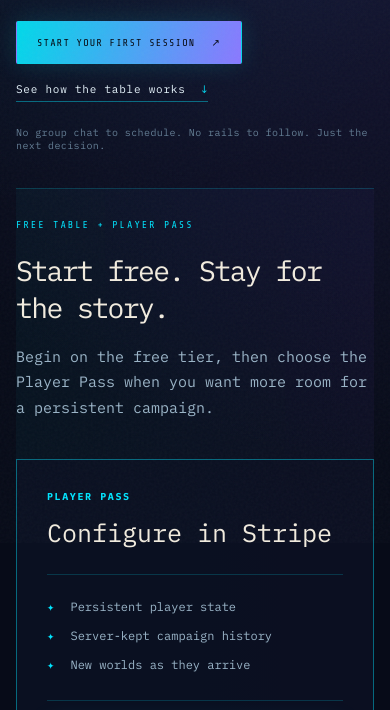
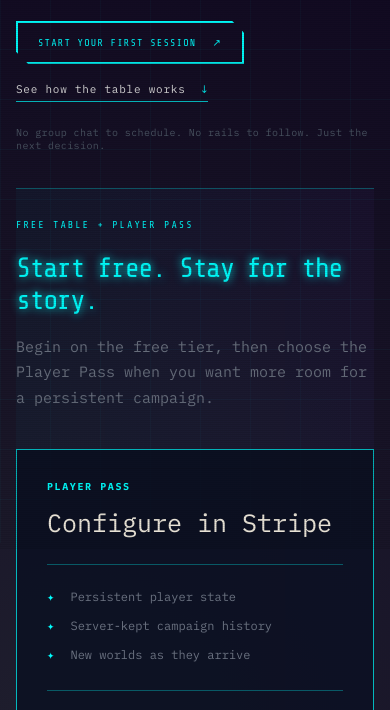
Before and after one commit to Mnehmos/rpg-mcp-live, a website: page public/index.html in a window 390 px wide. Shown: the part 301-1011 px from the top of the page. Drawn offline with nearby package versions, Linux system fonts and the light colour scheme; no server answers.

Commit message:
feat(ui): apply Quest Keeper style guide (#295)
## Summary

- apply the public Quest Keeper AI style-guide palette to the player
table
- use Share Tech Mono for headings and IBM Plex Mono for body/forms
- add the guide's scanline/grid atmosphere and neon-border button
treatment
- preserve the compact, readable browser-first table layout

## Risk

Medium. This changes the player-facing visual layer only; game state,
API behavior, accounting, and server-side rules are unchanged.

## Acceptance criteria

- the player page uses the style guide's cyan, green, magenta, orange,
and dark-surface tokens
- headings/logos use Share Tech Mono and body/forms use IBM Plex Mono
- the player table remains readable and single-column on mobile
- the style-guide tokens and effects are covered by a branding test

## Verification

- `npm test -- public/branding.test.js public/usage-display.test.js`
- `git diff --check`
- hosted CI full check, build, and reference-engine smoke

```diff
--- a/public/styles.css
+++ b/public/styles.css
@@ -765,42 +765,69 @@ h1 i { color: var(--amber); font-style: italic; }
 /* Quest Keeper AI launch surface: use the marketing site's neon language while
    keeping the player table quieter, denser, and easier to scan. */
 .play-app {
-  --ink: #e9f7ff;
-  --muted: #9bb5c8;
-  --faint: #637d94;
-  --line: rgba(0, 229, 255, .18);
-  --line-strong: rgba(0, 229, 255, .42);
-  --night: #070b18;
-  --panel: #0b1021;
-  --panel-light: #11162b;
-  --amber: #00e5ff;
-  --amber-bright: #b6a0ff;
-  --mint: #61f2c6;
-  --danger: #ff7891;
+  --ink: #e0e0e0;
+  --muted: #6b7280;
+  --faint: #4b5563;
+  --line: rgba(0, 255, 255, .3);
+  --line-strong: rgba(0, 255, 255, .7);
+  --night: #050508;
+  --panel: #111118;
+  --panel-light: #1a1a25;
+  --amber: #00ffff;
+  --amber-bright: #00ff00;
+  --mint: #00ff88;
+  --danger: #ff006e;
+  --warm-accent: #ff9500;
   font-family: "IBM Plex Mono", ui-monospace, SFMono-Regular, Consolas, monospace;
   background:
-    radial-gradient(circle at 15% 0%, rgba(0, 229, 255, .08), transparent 32rem),
-    radial-gradient(circle at 90% 10%, rgba(124, 92, 255, .11), transparent 34rem),
-    var(--night);
+    radial-gradient(circle at 50% 50%, #1f1f2e 0%, #0f0520 50%, var(--night) 100%);
+  background-size: 200% 200%;
+  animation: play-gradient-move 20s ease infinite;
 }
+@keyframes play-gradient-move {
+  0%, 100% { background-position: 0% 50%; }
+  50% { background-position: 100% 50%; }
+}
+.play-app::before {
+  content: "";
+  position: fixed;
+  inset: 0;
+  pointer-events: none;
+  background: repeating-linear-gradient(0deg, rgba(0, 0, 0, .15), rgba(0, 0, 0, .15) 1px, transparent 1px, transparent 2px);
+  z-index: 9999;
+  animation: play-scanline 8s linear infinite;
+}
+.play-app::after {
+  content: "";
+  position: fixed;
+  inset: 0;
+  pointer-events: none;
+  background-image: linear-gradient(rgba(0, 255, 255, .03) 1px, transparent 1px), linear-gradient(90deg, rgba(0, 255, 255, .03) 1px, transparent 1px);
+  background-size: 50px 50px;
+  z-index: 1;
+}
+@keyframes play-scanline {
+  from { transform: translateY(0); }
+  to { transform: translateY(10px); }
+}
+.play-app > * { position: relative; z-index: 2; }
 .play-app h1,
 .play-app h2,
 .play-app h3,
-.play-app .log-entry,
-.play-app .hero-lede,
-.play-app .section-lede,
-.play-app .scene-panel h3,
-.play-app .table-header h3,
-.play-app .character-heading strong,
-.play-app .tutorial-card .markdown-body,
 .play-app .markdown-body h1,
 .play-app .markdown-body h2,
 .play-app .markdown-body h3,
 .play-app .markdown-body h4,
 .play-app .markdown-body h5,
 .play-app .markdown-body h6 {
-  font-family: "IBM Plex Mono", ui-monospace, SFMono-Regular, Consolas, monospace;
+  color: var(--amber);
+  font-family: "Share Tech Mono", "IBM Plex Mono", monospace;
+  text-shadow: 0 0 10px var(--amber);
 }
+.play-app .log-entry,
+.play-app .hero-lede,
+.play-app .section-lede,
+.play-app .tutorial-card .markdown-body { font-family: "IBM Plex Mono", ui-monospace, SFMono-Regular, Consolas, monospace; }
 .play-app .grain { opacity: .055; }
 .play-app .site-header { border-bottom-color: rgba(0, 229, 255, .25); }
 .play-app .brand,
@@ -828,14 +855,21 @@ h1 i { color: var(--amber); font-style: italic; }
 .play-app .action-button span {
   color: var(--amber);
 }
+.play-app .button {
+  border-width: 2px;
+  border-radius: 0;
+  clip-path: polygon(0 0, calc(100% - 12px) 0, 100% 12px, 100% 100%, 12px 100%, 0 calc(100% - 12px));
+  font-family: "Share Tech Mono", "IBM Plex Mono", monospace;
+}
 .play-app .button-primary {
-  background: linear-gradient(110deg, #00d9e9, #8b78ff);
-  color: #050811;
-  box-shadow: 0 0 24px rgba(0, 229, 255, .15);
+  background: transparent;
+  border-color: var(--amber);
+  color: var(--amber);
+  box-shadow: none;
 }
-.play-app .button-primary:hover { background: linear-gradient(110deg, #72f7ff, #b6a0ff); }
-.play-app .button-quiet { border-color: var(--line-strong); }
-.play-app .button-quiet:hover { border-color: var(--amber); color: var(--ink); }
+.play-app .button-primary:hover { background: var(--amber); color: var(--night); box-shadow: 0 0 20px var(--amber); }
+.play-app .button-quiet { border-color: var(--mint); color: var(--mint); }
+.play-app .button-quiet:hover { background: var(--mint); border-color: var(--mint); color: var(--night); box-shadow: 0 0 20px var(--mint); }
 .play-app .hero {
   grid-template-columns: 1fr;
   min-height: 0;
@@ -881,7 +915,7 @@ h1 i { color: var(--amber); font-style: italic; }
   background: radial-gradient(circle at 50% 54%, rgba(0, 229, 255, .2), transparent 28%), linear-gradient(145deg, #111a36, #070b18);
 }
 .play-app .scene-illustration::before { border-color: rgba(0, 229, 255, .38); }
-.play-app .scene-illustration::after { background: linear-gradient(90deg, transparent, rgba(182, 160, 255, .5), transparent); }
+.play-app .scene-illustration::after { background: linear-gradient(90deg, transparent, rgba(0, 255, 136, .5), transparent); }
 .play-app .world-pulse { color: var(--amber-bright); text-shadow: 0 0 28px rgba(0, 229, 255, .7); }
 .play-app .player-sheet,
 .play-app .onboarding-panel,
@@ -897,14 +931,15 @@ h1 i { color: var(--amber); font-style: italic; }
 .play-app .log-entry { border-color: rgba(0, 229, 255, .15); background: rgba(14, 19, 41, .72); }
 .play-app .log-entry.player { border-color: rgba(97, 242, 198, .3); background: rgba(97, 242, 198, .07); }
 .play-app .log-entry.roll,
-.play-app .log-entry.tool { border-color: rgba(182, 160, 255, .3); background: rgba(124, 92, 255, .08); }
+.play-app .log-entry.tool { border-color: rgba(255, 0, 255, .3); background: rgba(255, 0, 255, .08); }
+.play-app .log-entry.roll { color: var(--warm-accent); border-color: rgba(255, 149, 0, .3); background: rgba(255, 149, 0, .08); }
 .play-app .dm-response { border-color: rgba(0, 229, 255, .3); box-shadow: inset 2px 0 var(--amber); }
 .play-app .chat-input-row textarea { background: #070b18; border-color: var(--line-strong); font-family: "IBM Plex Mono", monospace; }
 .play-app .chat-input-row textarea:focus { outline-color: var(--amber); }
 .play-app .action-button:hover { border-color: var(--amber); background: rgba(0, 229, 255, .06); }
 .play-app .action-button-roll { color: var(--amber-bright); }
 .play-app .auth-dialog { background: #0d1327; border-color: var(--line-strong); }
-.play-app .toast { background: linear-gradient(110deg, #00d9e9, #8b78ff); color: #050811; }
+.play-app .toast { background: var(--amber); color: var(--night); }
 .play-app .site-footer { border-top-color: var(--line); }
 
 @media (max-width: 860px) {
```
Also changed, not shown: public/branding.test.js (+8 -0 lines).
